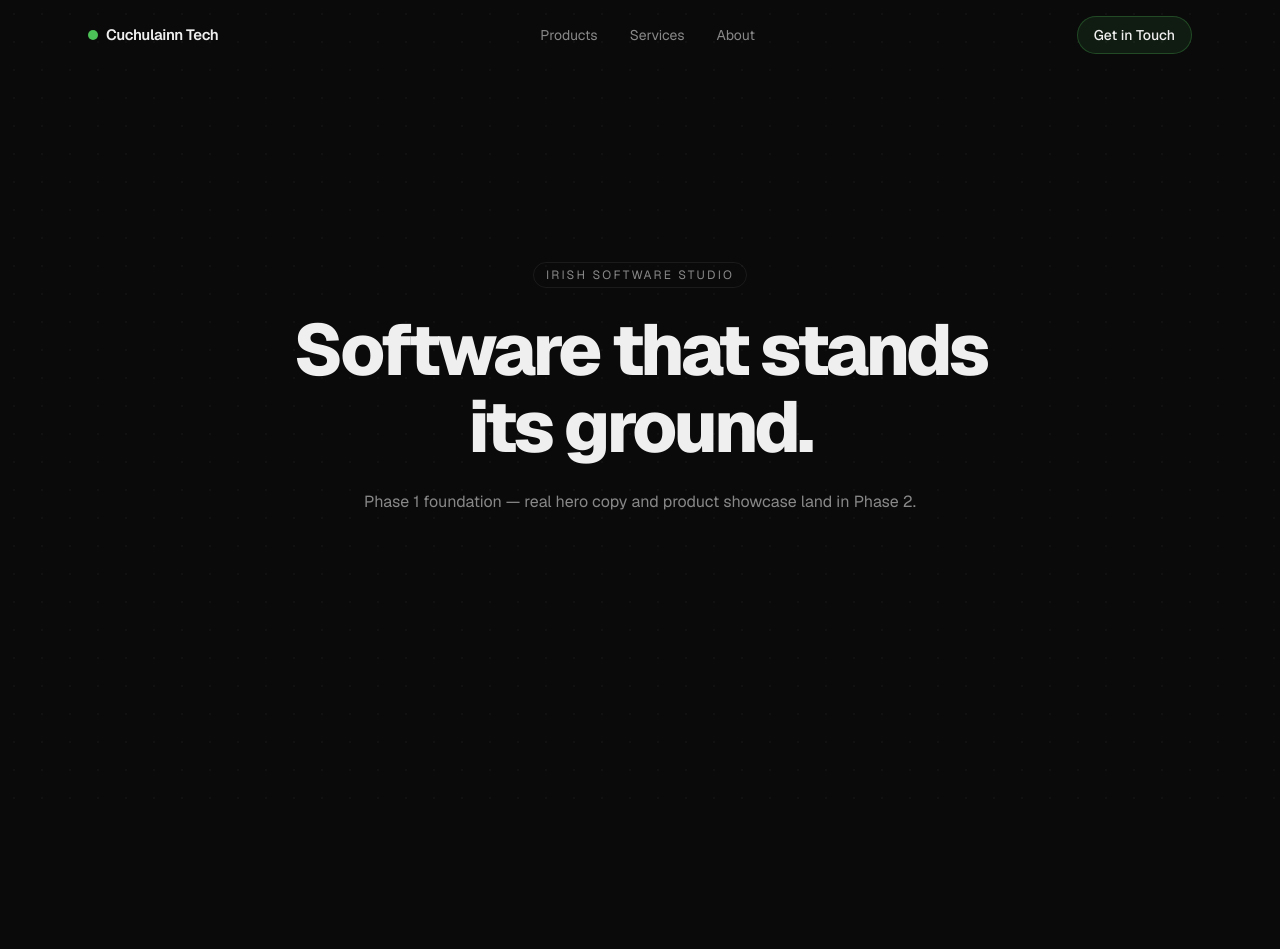
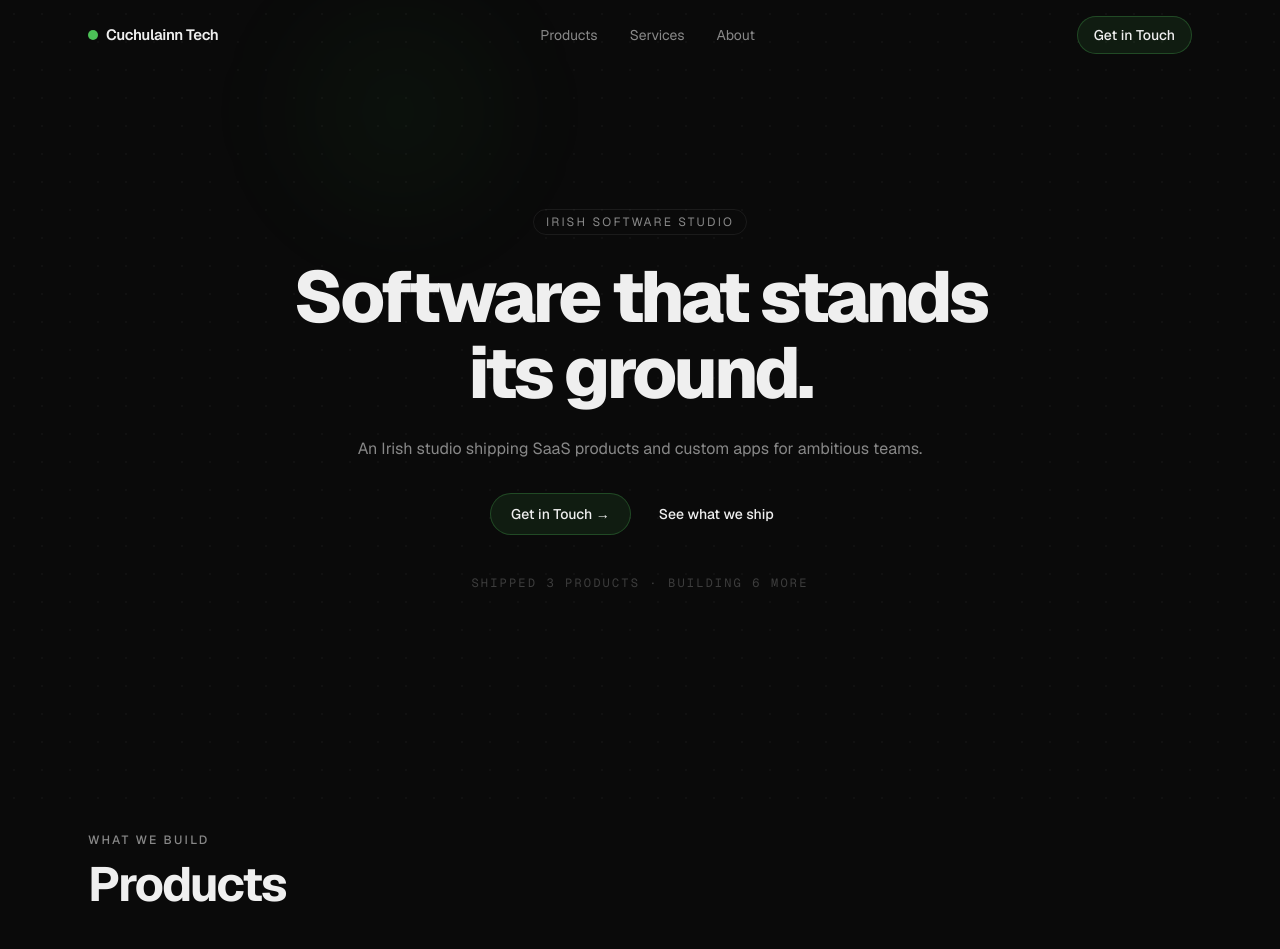
Before and after one commit to williamomeara/cuchulainntech-landing-page, a Next.js app: page / in a window 1280 px wide. Shown: the top 949 px of the page. Built offline with nearby package versions, Linux system fonts and the light colour scheme.

Commit message:
feat(page): mount Hero + ProductsSection + OssStrip

```diff
--- a/src/app/page.tsx
+++ b/src/app/page.tsx
@@ -1,33 +1,18 @@
 import { SiteHeader } from "@/components/site-header";
 import { SiteFooter } from "@/components/site-footer";
+import { Hero } from "@/components/hero";
+import { ProductsSection } from "@/components/products-section";
+import { OssStrip } from "@/components/oss-strip";
 
 export default function HomePage() {
   return (
     <>
       <SiteHeader />
       <main className="relative z-10">
-        <section
-          id="hero"
-          aria-label="Hero"
-          className="flex min-h-[85vh] items-center justify-center px-6 pt-24"
-        >
-          <div className="mx-auto max-w-3xl text-center">
-            <p
-              className="mb-6 inline-block rounded-full border border-[color:var(--color-border)] px-3 py-1 text-xs uppercase tracking-[0.18em] text-[color:var(--color-muted-foreground)]"
-            >
-              Irish Software Studio
-            </p>
-            <h1 className="text-balance text-5xl font-extrabold leading-[1.06] tracking-[-0.05em] md:text-7xl">
-              Software that stands<br />its ground.
-            </h1>
-            <p className="mx-auto mt-6 max-w-xl text-[color:var(--color-muted-foreground)]">
-              Phase 1 foundation — real hero copy and product showcase land in
-              Phase 2.
-            </p>
-          </div>
-        </section>
+        <Hero />
+        <ProductsSection />
+        <OssStrip />
 
-        <section id="products" aria-label="Products placeholder" className="px-6 py-32" />
         <section id="services" aria-label="Services placeholder" className="px-6 py-32" />
         <section id="about" aria-label="About placeholder" className="px-6 py-32" />
         <section id="contact" aria-label="Contact placeholder" className="px-6 py-32" />
```
